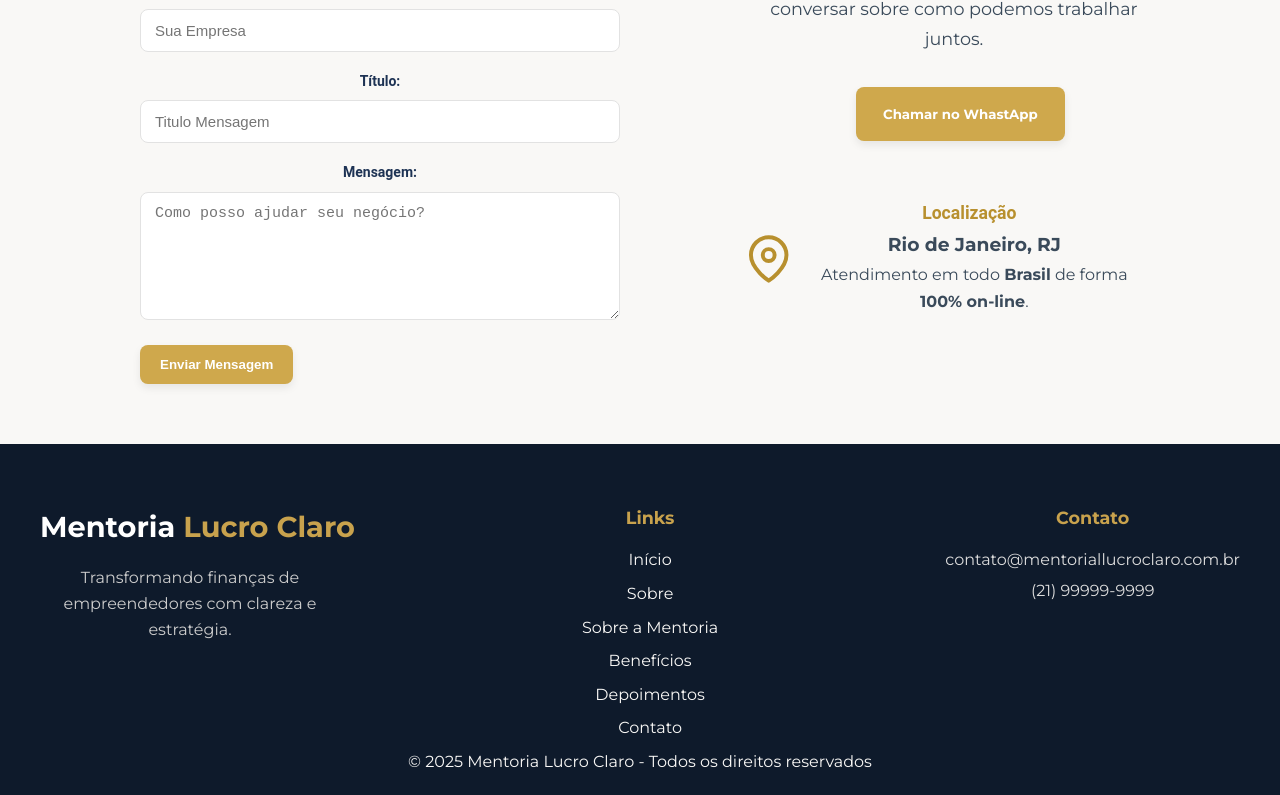
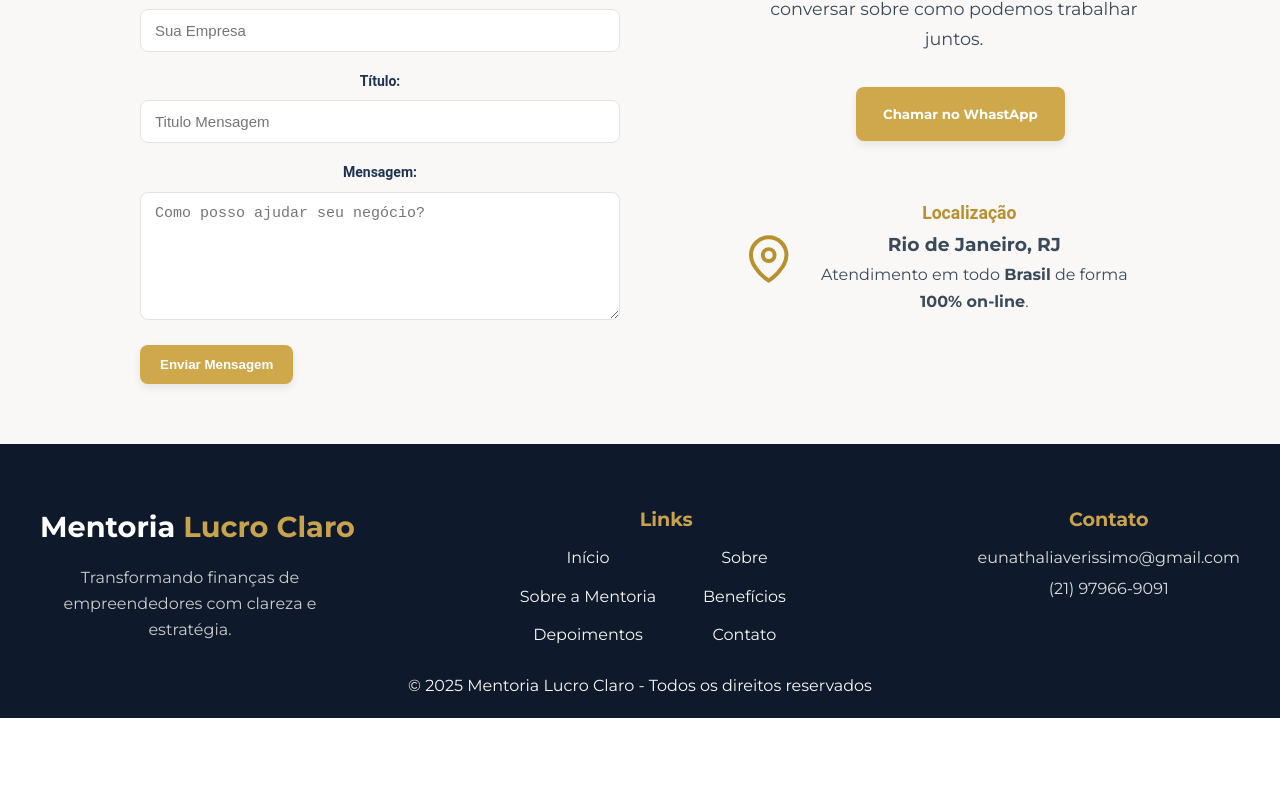
Before and after one commit to MarceloVerissimo/site-cliente-demo, a React (Create React App) app: page / in a window 1280 px wide. Shown: the part 4104-4899 px from the top of the page. After the commit the page ends 4822 px from the top, so only its background shows below. Built offline with nearby package versions, Linux system fonts and the light colour scheme.

Commit message:
att css footer

```diff
--- a/src/components/Footer.css
+++ b/src/components/Footer.css
@@ -32,17 +32,21 @@
 .footer-links h3,
 .footer-contact h3 {
     color: #c8a24d;
-    font-size: 1.1rem;
-    margin-bottom: 15px;
+    font-size: 1.2rem;
+    margin-bottom: 10px;
 }
 
 .footer-links ul {
     list-style: none;
     padding: 0;
+    display: grid;
+    grid-template-columns: repeat(2, 1fr);
+    gap: 8px 20px;
+    margin-bottom: 20px;
 }
 
 .footer-links li {
-    margin-bottom: 8px;
+    margin-bottom: 5px;
 }
 
 .footer-links a {
--- a/src/components/Footer.jsx
+++ b/src/components/Footer.jsx
@@ -24,8 +24,8 @@ function Footer() {
 
       <div className='footer-contact'>
         <h3>Contato</h3>
-        <p>contato@mentoriallucroclaro.com.br</p>
-        <p>(21) 99999-9999</p>
+        <p>eunathaliaverissimo@gmail.com</p>
+        <p>(21) 97966-9091</p>
         <div className='footer-socials'>
           <a href="#"><i className='fab fa-instagram'></i></a>
           <a href="#"><i className='fab fa-facebook'></i></a>
```
